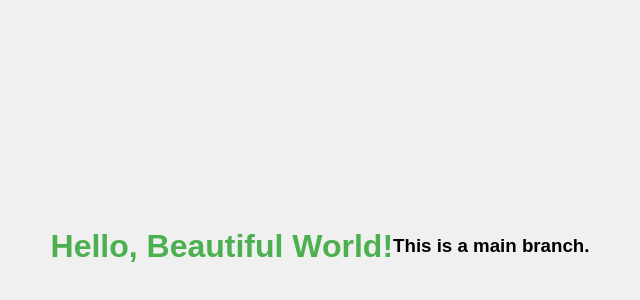
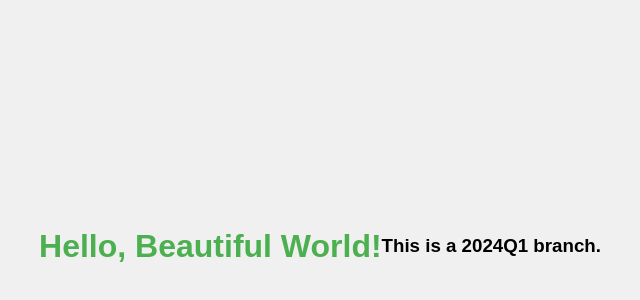
Before and after one commit to kiransrp/webapp, a plain HTML site: page index.html in a window 1280 px wide. Shown: the part 154-454 px from the top of the page, without its empty margins (320-960 px from the left). Drawn offline with Linux system fonts and the light colour scheme.

Commit message:
added file in 2024Q1 branch

```diff
--- a/index.html
+++ b/index.html
@@ -22,6 +22,6 @@
 <body>
 
 <h1>Hello, Beautiful World!</h1>
-<h3> This is a main branch. </h3>
+<h3> This is a 2024Q1 branch. </h3>
 </body>
 </html>
```
